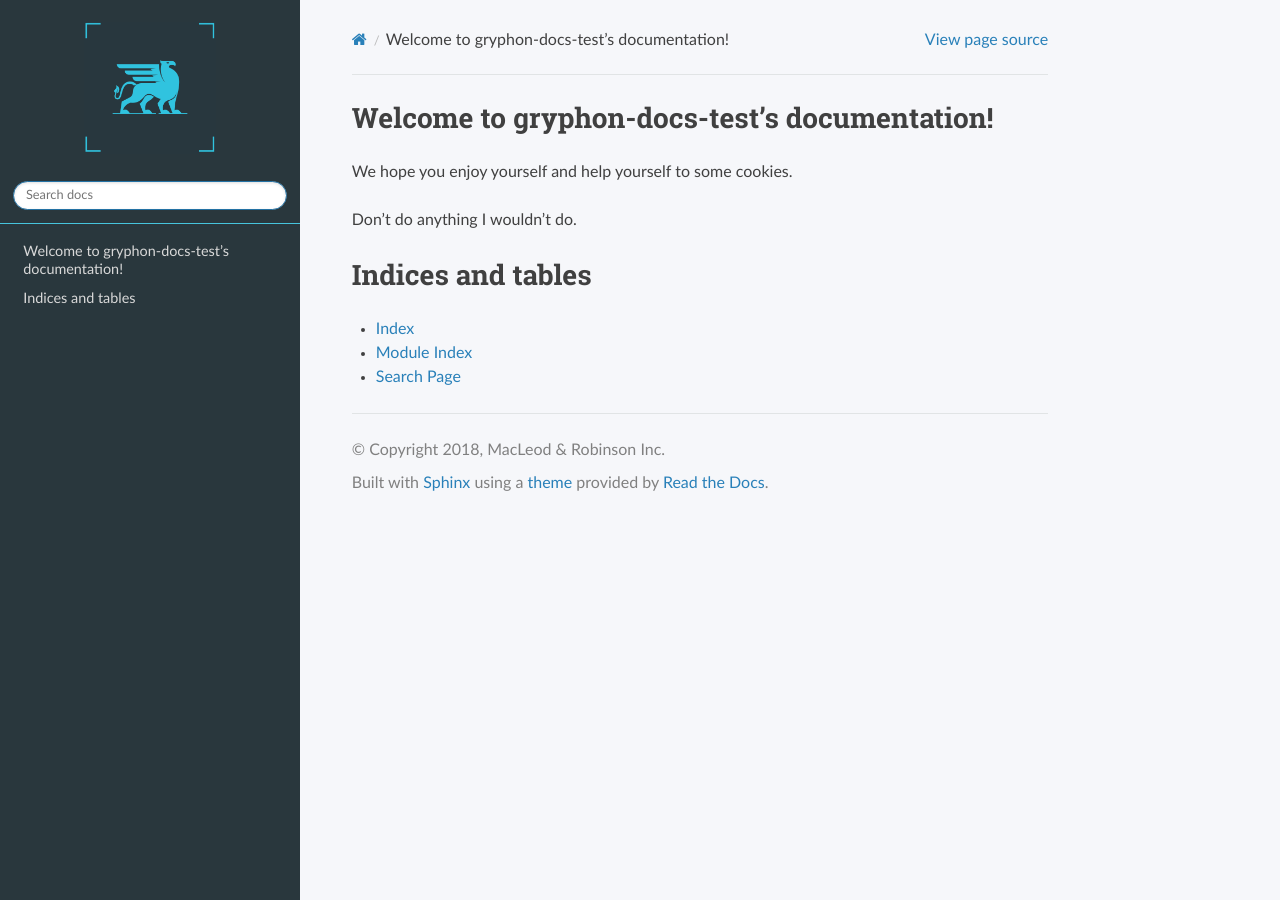
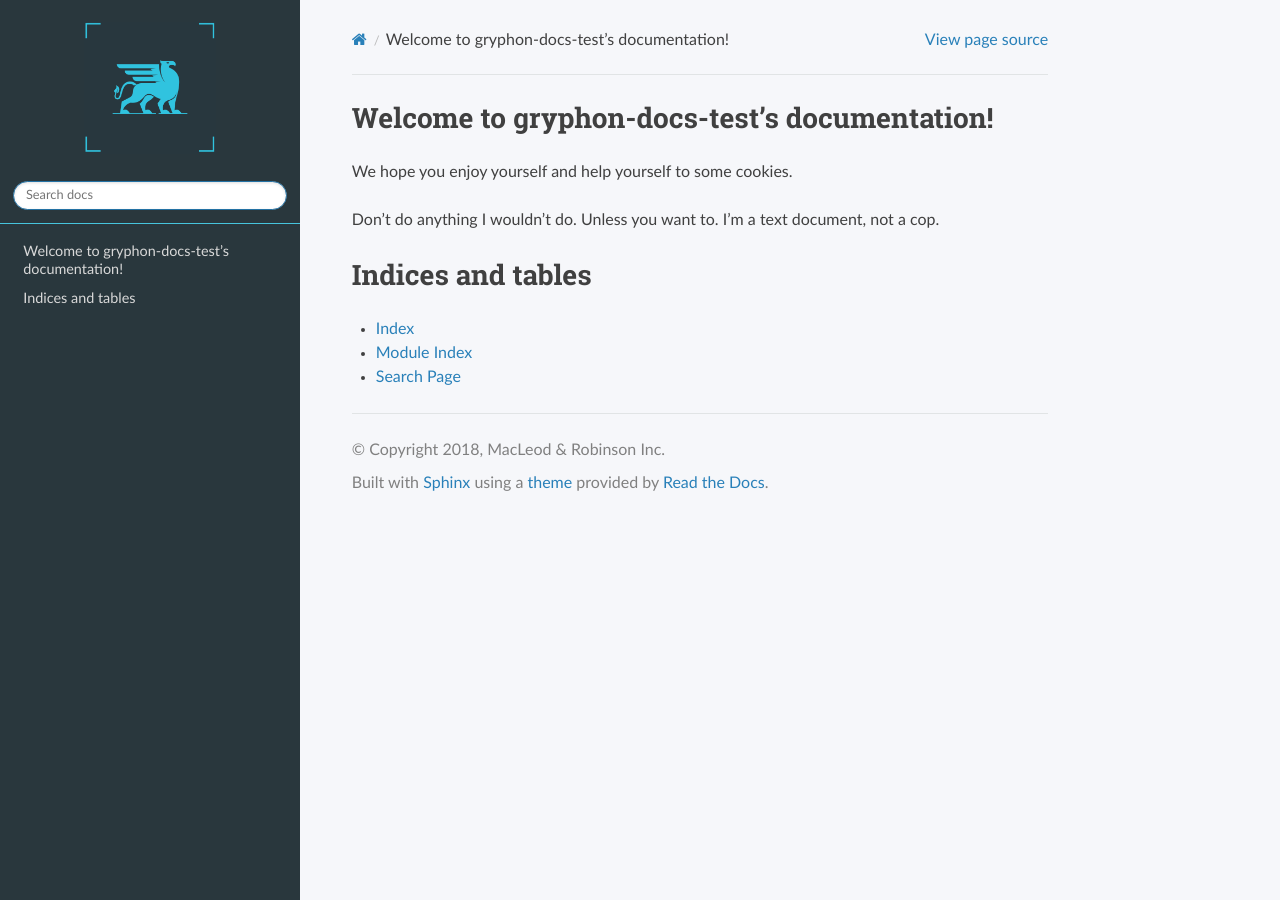
Before and after one commit to garethdeltamu/gryphon-docs-test, a Sphinx documentation site: the page built from docs/source/index.rst, in a window 1280 px wide. Built offline with Sphinx 7.4.7 and the Read the Docs theme 2.0.0, drawn with Linux system fonts in a browser that asks for light colours; formulas are drawn with MathJax 3.

Commit message:
Update index.rst
Modified sarcastic comment.

```diff
--- a/docs/source/index.rst
+++ b/docs/source/index.rst
@@ -8,7 +8,7 @@ Welcome to gryphon-docs-test's documentation!
 
 We hope you enjoy yourself and help yourself to some cookies.
 
-Don't do anything I wouldn't do.
+Don't do anything I wouldn't do. Unless you want to. I'm a text document, not a cop.
 
 .. toctree::
    :maxdepth: 2
```
